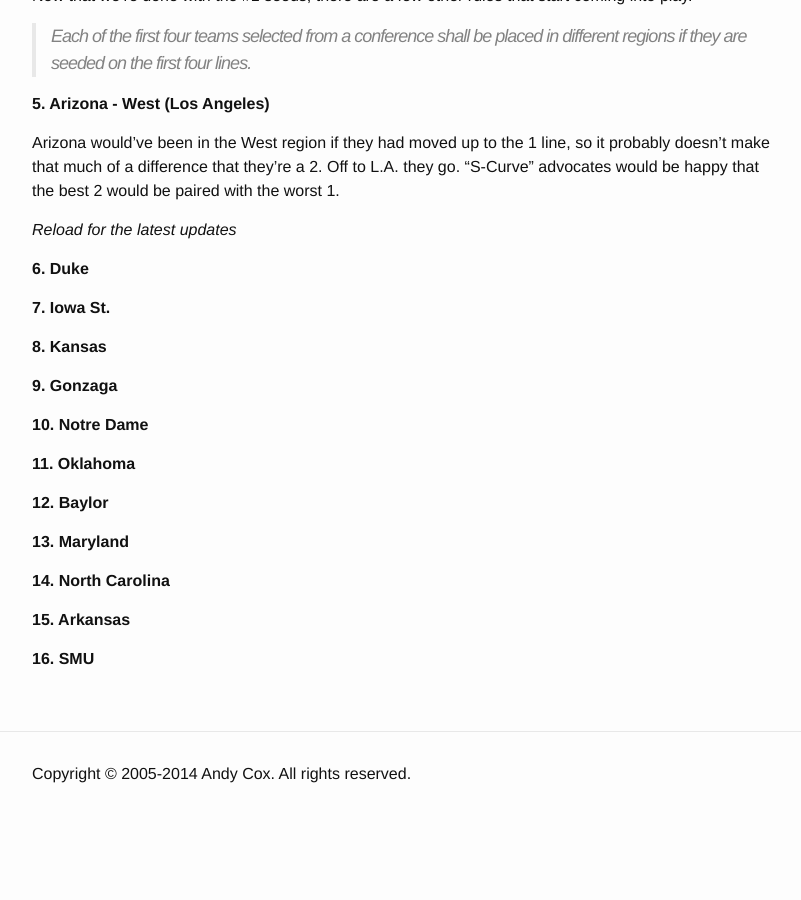
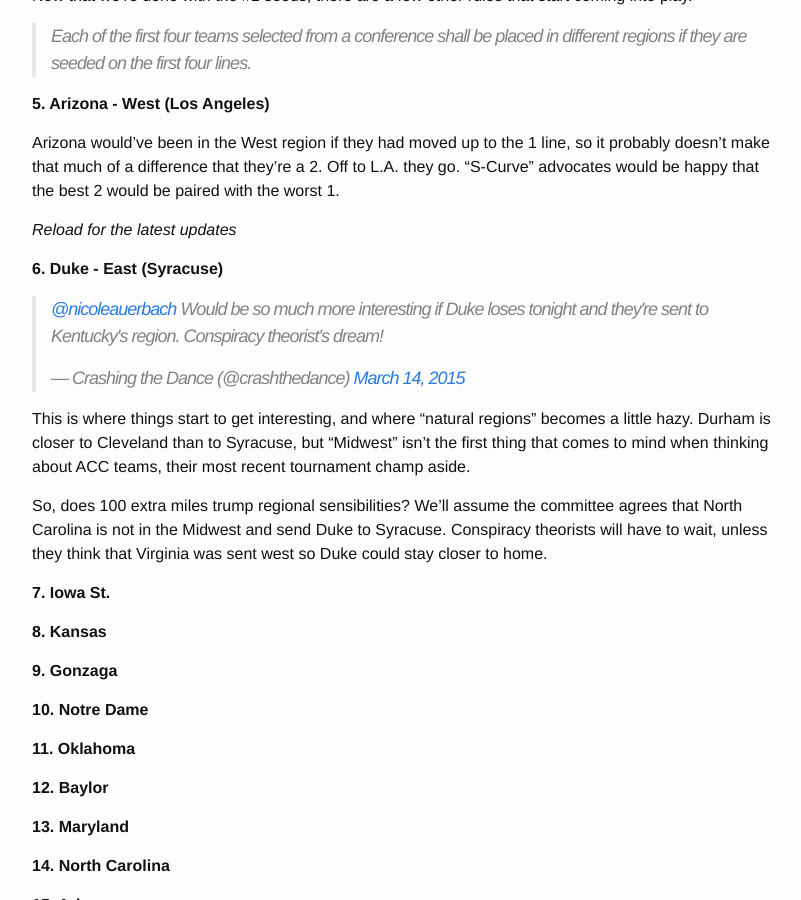
Before and after one commit to crashingthedance/blog.crashingthedance.com, a Jekyll site: the page built from _posts/2015-03-15-mocking_the_bracket.md, in a window 1280 px wide and 900 px high, scrolled down 2472 px. Shown: the whole window, without its empty margins (238-1039 px from the left). Built offline with Jekyll 4.4.1, drawn with Linux system fonts in a browser that asks for light colours; comment, search, counter and statistics services are not loaded; before the commit the page ends 3303 px from its top, so only the background shows below that.

Commit message:
Mock bracket update

```diff
--- a/_posts/2015-03-15-mocking_the_bracket.md
+++ b/_posts/2015-03-15-mocking_the_bracket.md
@@ -143,7 +143,26 @@ the worst 1.
 <a name='latest'></a>
 *Reload for the latest updates*
 
-**6. Duke**
+**6. Duke - East (Syracuse)**
+
+<blockquote class="twitter-tweet" data-conversation="none" lang="en"><p><a
+href="https://twitter.com/NicoleAuerbach">@nicoleauerbach</a> Would be so much
+more interesting if Duke loses tonight and they&#39;re sent to Kentucky&#39;s
+region. Conspiracy theorist&#39;s dream!</p>&mdash; Crashing the Dance
+(@crashthedance) <a
+href="https://twitter.com/crashthedance/status/576569425899495424">March 14,
+2015</a></blockquote>
+<script async src="//platform.twitter.com/widgets.js" charset="utf-8"></script>
+
+This is where things start to get interesting, and where "natural regions"
+becomes a little hazy. Durham is closer to Cleveland than to Syracuse, but
+"Midwest" isn't the first thing that comes to mind when thinking about ACC
+teams, their most recent tournament champ aside.
+
+So, does 100 extra miles trump regional sensibilities? We'll assume the
+committee agrees that North Carolina is not in the Midwest and send Duke to
+Syracuse. Conspiracy theorists will have to wait, unless they think that
+Virginia was sent west so Duke could stay closer to home.
 
 **7. Iowa St.**
 
```
